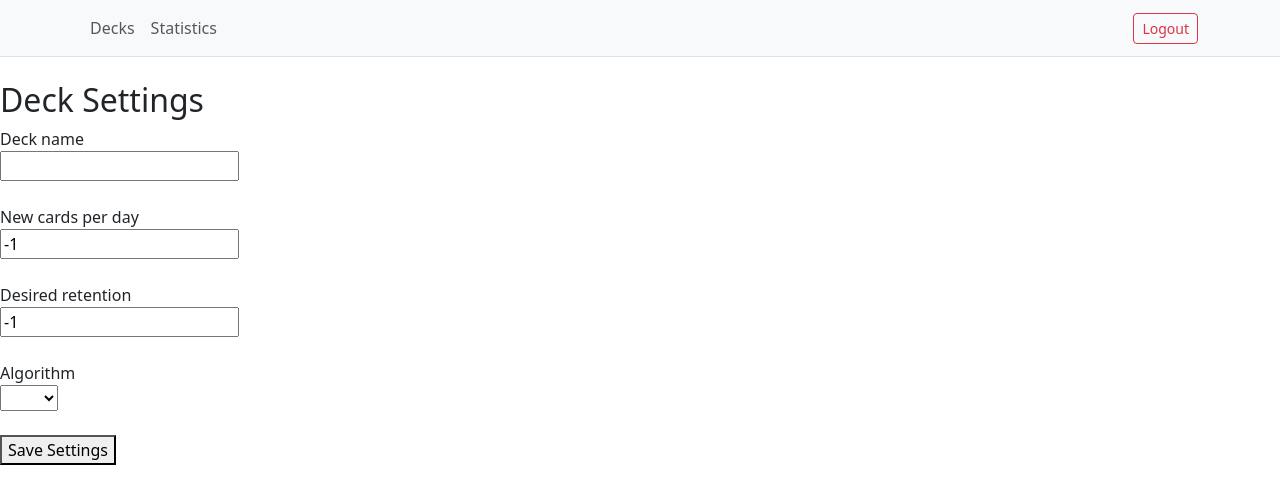
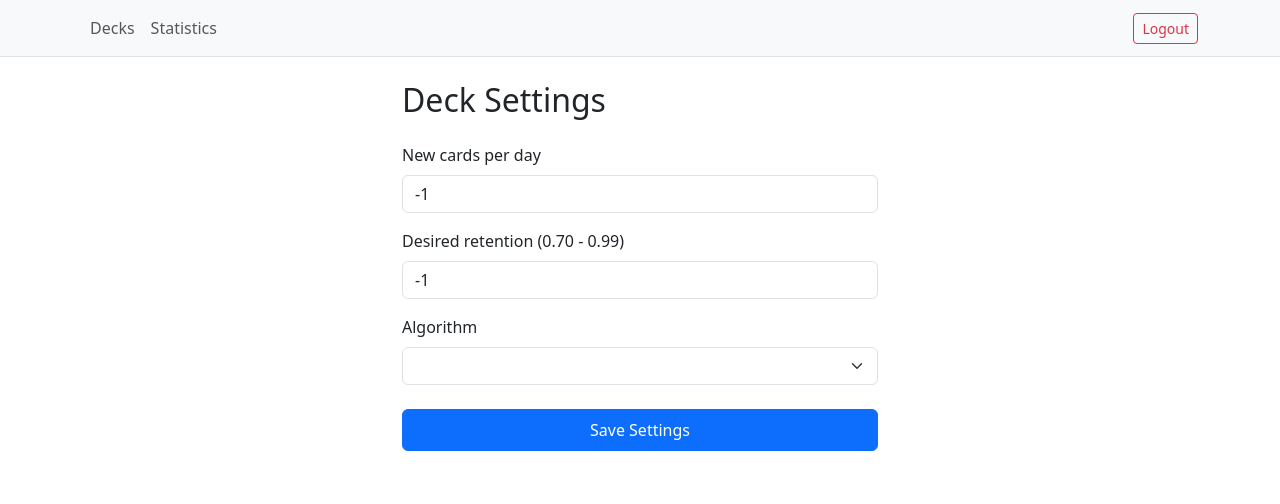
Before and after one commit to Milanrdnvc/kiokuApp, an Angular app in the folder frontend/: page /deck-settings in a window 1280 px wide. Shown: the top 504 px of the page. Built offline with nearby package versions, Linux system fonts and the light colour scheme; sample sign-in values are in the browser's storage.

Commit message:
Add styles and validation to deck-settings component

```diff
--- a/frontend/src/app/deck-settings/deck-settings.html
+++ b/frontend/src/app/deck-settings/deck-settings.html
@@ -1,47 +1,61 @@
-<h2>Deck Settings</h2>
+<div class="container mt-4" style="max-width: 500px">
+  <div class="position-fixed top-0 end-0 p-3" style="z-index: 1050; max-width: 350px; width: 100%">
+    @if (succMsg) {
+      <div class="alert alert-success fade show shadow py-2" role="alert">
+        {{ succMsg }}
+      </div>
+    }
+
+    @if (errMsg) {
+      <div class="alert alert-danger fade show shadow py-2" role="alert">
+        {{ errMsg }}
+      </div>
+    }
+  </div>
+
+  <h2 class="mb-4">Deck Settings</h2>
 
   <form (ngSubmit)="update()">
-  <!-- @if (isOwner) { -->
-  <div>
-    <label for="name">Deck name</label>
-    <br />
-    <input id="name" name="name" type="text" [(ngModel)]="newDeckName" />
+    @if (isOwner) {
+      <div class="mb-3">
+        <label for="name" class="form-label fw-medium">Deck Name</label>
+        <input id="name" name="name" type="text" class="form-control" [(ngModel)]="newDeckName" />
+      </div>
+    }
+
+    <div class="mb-3">
+      <label for="newCardsPerDay" class="form-label fw-medium">New cards per day</label>
+      <input
+        id="newCardsPerDay"
+        name="newCardsPerDay"
+        type="number"
+        class="form-control"
+        [(ngModel)]="newCardsPerDay"
+      />
     </div>
 
-  <br />
-  <!-- } -->
-
-  <div>
-    <label for="newCardsPerDay">New cards per day</label>
-    <br />
-    <input id="newCardsPerDay" name="newCardsPerDay" type="number" [(ngModel)]="newCardsPerDay" />
-  </div>
-
-  <br />
-
-  <div>
-    <label for="desiredRetention">Desired retention</label>
-    <br />
+    <div class="mb-3">
+      <label for="desiredRetention" class="form-label fw-medium">
+        Desired retention (0.70 - 0.99)
+      </label>
       <input
         id="desiredRetention"
         name="desiredRetention"
         type="number"
+        step="0.01"
+        class="form-control"
         [(ngModel)]="newDesiredRetention"
       />
     </div>
 
-  <br />
-
-  <div>
-    <label for="algorithm">Algorithm</label>
-    <br />
-    <select id="algorithm" name="algorithm" [(ngModel)]="newAlgorithm">
+    <div class="mb-4">
+      <label for="algorithm" class="form-label fw-medium">Algorithm</label>
+      <select id="algorithm" name="algorithm" class="form-select" [(ngModel)]="newAlgorithm">
         <option value="FSRS">FSRS</option>
         <option value="SM2">SM2</option>
       </select>
     </div>
 
-  <br />
-
-  <button type="submit">Save Settings</button>
+    <button type="submit" class="btn btn-primary w-100 py-2">Save Settings</button>
   </form>
+</div>
--- a/frontend/src/app/deck-settings/deck-settings.ts
+++ b/frontend/src/app/deck-settings/deck-settings.ts
@@ -34,7 +34,63 @@ export class DeckSettings implements OnInit {
   newDesiredRetention: number = -1;
   newAlgorithm: string = '';
 
+  errMsg: string = '';
+  succMsg: string = '';
+
+  private errorTimeoutId: any = null;
+  private showError(msg: string): void {
+    this.errMsg = msg;
+
+    if (this.errorTimeoutId) {
+      clearTimeout(this.errorTimeoutId);
+    }
+
+    this.errorTimeoutId = setTimeout(() => {
+      this.errMsg = '';
+      this.errorTimeoutId = null;
+    }, 5000);
+  }
+
+  private successTimeoutId: any = null;
+  private showSuccess(msg: string): void {
+    this.succMsg = msg;
+
+    if (this.succMsg) {
+      clearTimeout(this.successTimeoutId);
+    }
+
+    this.successTimeoutId = setTimeout(() => {
+      this.succMsg = '';
+      this.successTimeoutId = null;
+    }, 3000);
+  }
+
+  validateInput(): boolean {
+    if (this.isOwner && (!this.newDeckName || !this.newDeckName.trim())) {
+      this.showError('Error! Deck name cannot be empty.');
+      return false;
+    }
+
+    if (this.newCardsPerDay == null || this.newCardsPerDay < 0) {
+      this.showError('Error! New cards per day must be 0 or greater.');
+      return false;
+    }
+
+    if (
+      this.newDesiredRetention == null ||
+      this.newDesiredRetention < 0.7 ||
+      this.newDesiredRetention > 0.99
+    ) {
+      this.showError('Error! Desired retention must be between 0.70 and 0.99.');
+      return false;
+    }
+
+    return true;
+  }
+
   update() {
+    if (!this.validateInput()) return;
+
     this.deckService
       .update(
         this.selectedDeck.deckId._id,
@@ -46,9 +102,18 @@ export class DeckSettings implements OnInit {
       .subscribe({
         next: (res) => {
           console.log(res);
+          this.showSuccess('Settings saved successfully.');
+
+          this.selectedDeck.deckId.name = this.newDeckName;
+          this.selectedDeck.desiredRetention = this.newDesiredRetention;
+          this.selectedDeck.newCardsPerDay = this.newCardsPerDay;
+          this.selectedDeck.algorithm = this.newAlgorithm;
+
+          localStorage.setItem('selected-deck', JSON.stringify(this.selectedDeck));
         },
         error: (err) => {
           console.log(err);
+          this.showError(err.error.message);
         },
       });
   }
```
Lines whose indentation alone changed are shown as unchanged.
